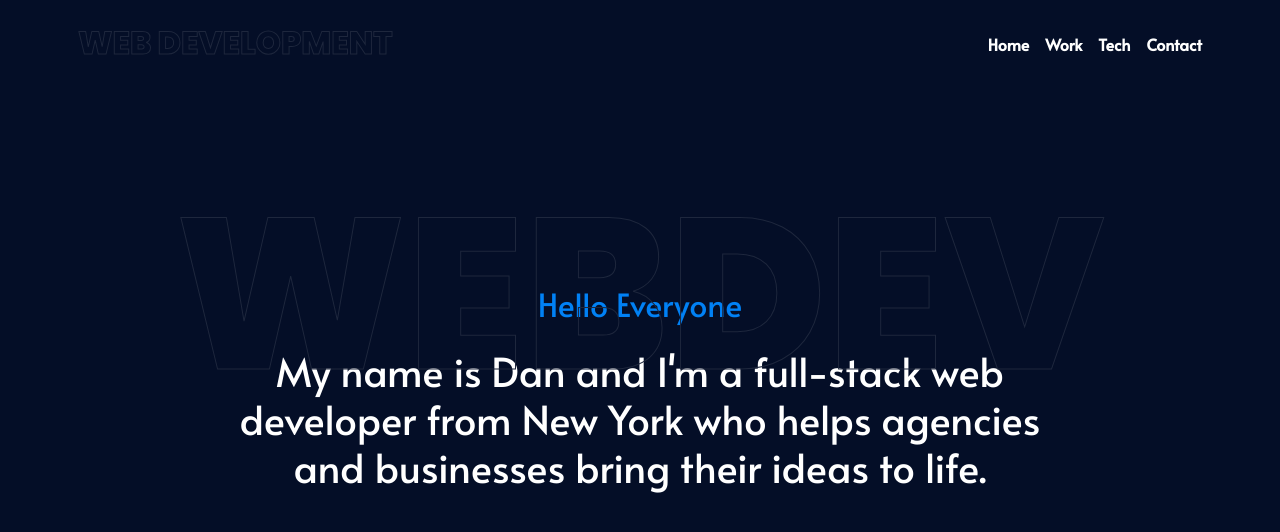
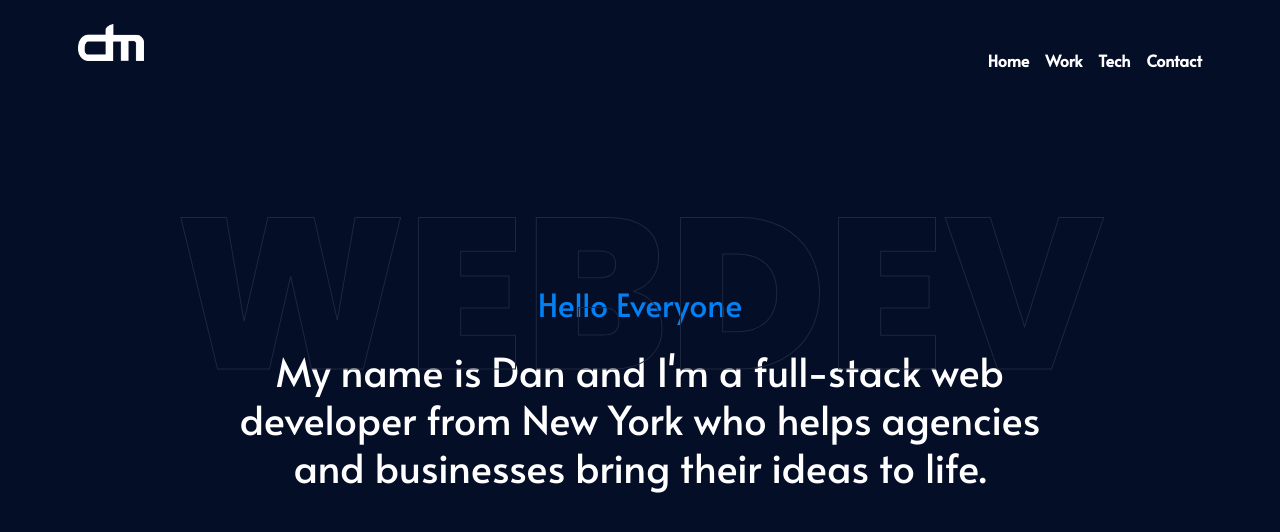
Before and after one commit to dmls/portfolio, a React (Create React App) app: page / in a window 1280 px wide. Shown: the top 532 px of the page. Built offline with nearby package versions, Linux system fonts and the light colour scheme.

Commit message:
Add logo

```diff
--- a/src/Components/Header.js
+++ b/src/Components/Header.js
@@ -1,5 +1,6 @@
 import React from 'react';
 import { Container, Row, Col } from 'react-bootstrap';
+import logo from '../assets/images/logo-white.png';
 
 class Header extends React.Component {
   constructor(props) {
@@ -24,12 +25,16 @@ class Header extends React.Component {
     return (
       <Container fluid className="bg-blueDark position-fixed py-4">
         <Row className="mx-5">
-          <Col>
-            <h2 className="font-poppins">Web Development</h2>
+          <Col sm={12} md={6}>
+            <Row>
+              <Col sm={2}>
+                <img class="img-fluid" src={logo} alt="DM Logo" />
+              </Col>
+            </Row>
           </Col>
 
-          <Col>
-            <div className="float-right mt-2">
+          <Col sm={12} md={6}>
+            <div className="float-right mt-4">
               {this.navItems.map(function(item, index) {
                 return (
                   <a className="ml-3 text-white font-weight-bold" href={item.url}>{item.label}</a>
```
Also changed, not shown: src/assets/images/logo-white.png (added).
